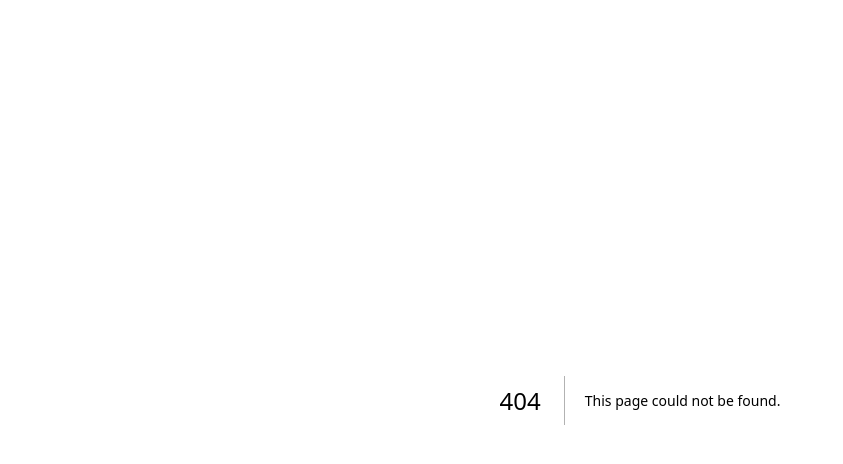
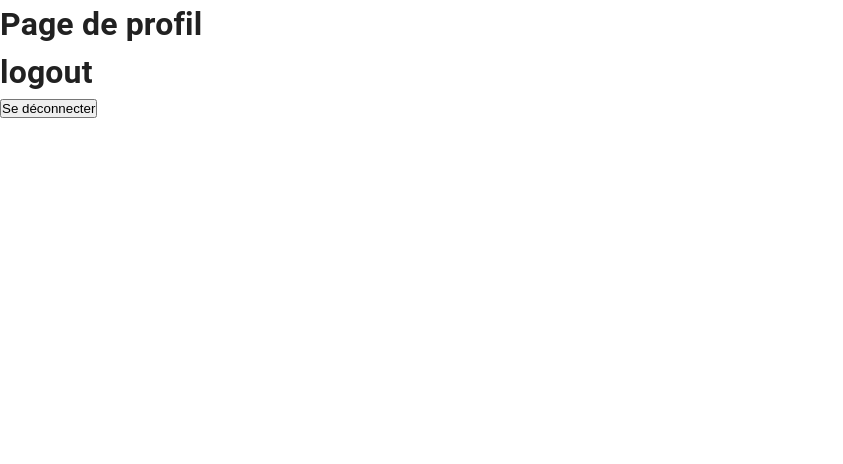
Before and after one commit to Florian59c/Blog-JDR-front, a Next.js app: page /profile in a window 1280 px wide. Before the commit this address had no page. Shown: the top 464 px of the page, without its empty margins (0-843 px from the left). Built offline with nearby package versions, Linux system fonts and the light colour scheme.

Commit message:
feat: creation of the profile page and moving the logout

```diff
--- /dev/null
+++ b/pages/profile.tsx
@@ -0,0 +1,19 @@
+import axios from "axios";
+
+export default function Profile() {
+    return (
+        <div>
+            <h1>Page de profil</h1>
+
+            <div>
+                <h1>logout</h1>
+                <button onClick={async () => {
+                    await axios.post(
+                        `${process.env.NEXT_PUBLIC_SERVER_URL}auth/logout`, {}, { withCredentials: true });
+                }}>
+                    Se déconnecter
+                </button>
+            </div>
+        </div>
+    );
+}
```
Also changed, not shown: pages/login.tsx (+0 -11 lines).
